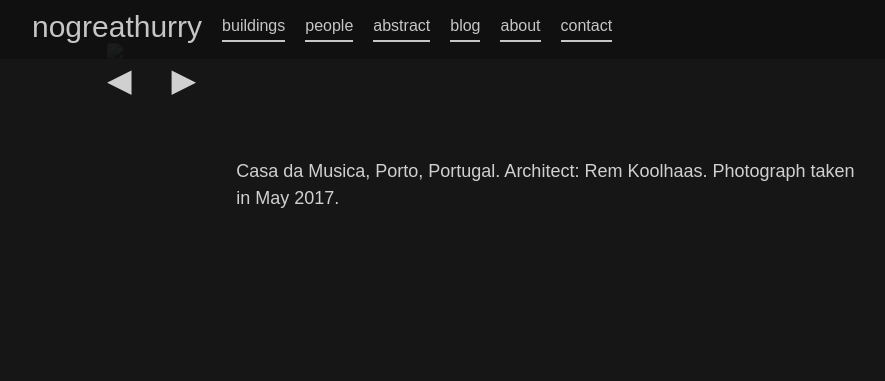
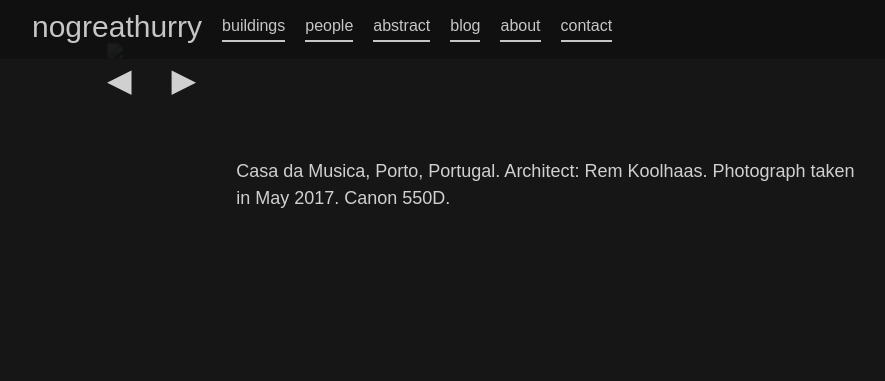
Before and after one commit to 987poiuytrewq/nogreathurry, a Jekyll site: the page built from _buildings/FullSizeRender.md, in a window 1280 px wide. Shown: the top 381 px of the page, without its empty margins (8-893 px from the left). Built offline with Jekyll 4.4.1, drawn with Linux system fonts in a browser that asks for light colours.

Commit message:
Updated Full Size Render

```diff
--- a/_buildings/FullSizeRender.md
+++ b/_buildings/FullSizeRender.md
@@ -12,9 +12,11 @@ tags:
 - Portuguese
 - Architectural Photography
 - Architecture
+- Canon
+- 550D
 image: "/uploads/FullSizeRender.jpg"
 thumbnail_image: "/uploads/FullSizeRender_thumbnail.jpg"
 layout: photo
 ---
 
-Casa da Musica, Porto, Portugal. Architect: Rem Koolhaas. Photograph taken in May 2017.
+Casa da Musica, Porto, Portugal. Architect: Rem Koolhaas. Photograph taken in May 2017. Canon 550D.
```
Also changed, not shown: other parts of _buildings/FullSizeRender.md (+1 -1 lines).
